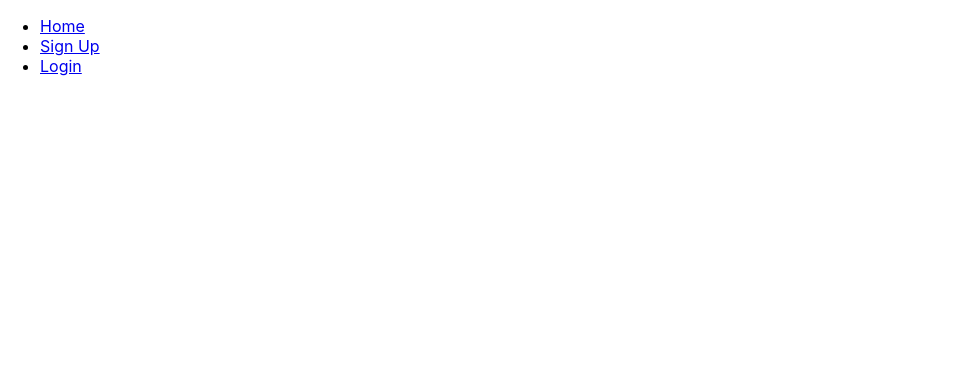
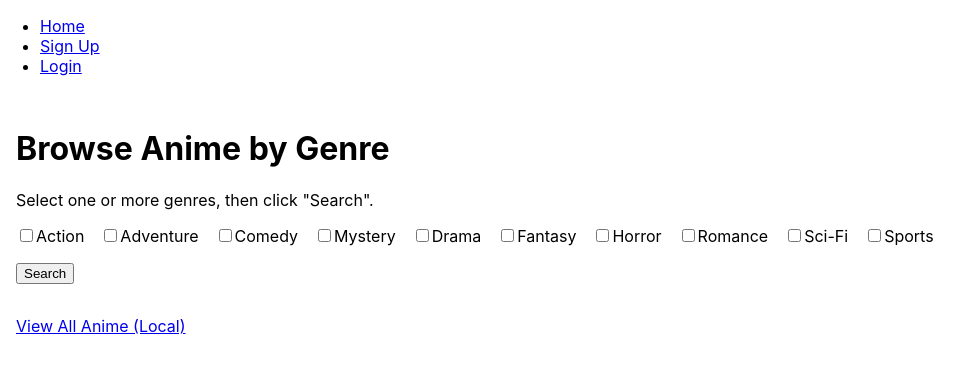
Before and after one commit to jaebel/Plat-Imee-Frontend, a React (Create React App) app: page /browse-genre in a window 1280 px wide. Before the commit this address had no page. Shown: the top 372 px of the page, without its empty margins (0-980 px from the left). Built offline with nearby package versions, Linux system fonts and the light colour scheme.

Commit message:
Add search by genre

```diff
--- a/src/App.js
+++ b/src/App.js
@@ -12,6 +12,7 @@ import AnimeDetails from './pages/AnimeDetails';
 import MyAnimeList from './pages/MyAnimeList';
 import SearchAnime from './pages/SearchAnime';
 import TopAnime from './pages/TopAnime';
+import BrowseByGenre from './pages/BrowseByGenre';
 
 function App() {
   return (
@@ -25,6 +26,7 @@ function App() {
           <Route path="/login" element={<Login />} />
           <Route path="/search" element={<SearchAnime />} />
           <Route path="/top" element={<TopAnime />} />
+          <Route path="/browse-genre" element={<BrowseByGenre />} />
 
           {/* Protected routes */}
           <Route
--- /dev/null
+++ b/src/pages/BrowseByGenre.js
@@ -0,0 +1,192 @@
+import React, { useState, useContext } from 'react';
+import axios from 'axios';
+import axiosInstance from '../api/axiosInstance';
+import { AuthContext } from '../context/AuthContext';
+import { useNavigate, Link } from 'react-router-dom';
+
+// Helper to map Jikan's "type" to your enum
+function mapJikanType(jikanType) {
+  if (!jikanType) return "TV";
+  const upper = jikanType.toUpperCase();
+  switch (upper) {
+    case "TV":
+    case "MOVIE":
+    case "OVA":
+    case "ONA":
+    case "SPECIAL":
+      return upper;
+    default:
+      return "TV";
+  }
+}
+
+// A simple mapping from Jikan's known genre IDs to their names
+// For example, 1 = Action, 2 = Adventure, etc.
+const JIKAN_GENRE_OPTIONS = [
+  { id: 1, name: "Action" },
+  { id: 2, name: "Adventure" },
+  { id: 4, name: "Comedy" },
+  { id: 7, name: "Mystery" },
+  { id: 8, name: "Drama" },
+  { id: 10, name: "Fantasy" },
+  { id: 14, name: "Horror" },
+  { id: 22, name: "Romance" },
+  { id: 24, name: "Sci-Fi" },
+  { id: 30, name: "Sports" },
+  // ... add more if you like
+];
+
+const BrowseByGenre = () => {
+  const navigate = useNavigate();
+  const { user } = useContext(AuthContext);
+
+  // State for selected genres, results, loading, error
+  const [selectedGenres, setSelectedGenres] = useState([]);
+  const [results, setResults] = useState([]);
+  const [loading, setLoading] = useState(false);
+  const [error, setError] = useState('');
+
+  // Toggle genre in or out of selectedGenres
+  const handleGenreChange = (genreId) => {
+    if (selectedGenres.includes(genreId)) {
+      setSelectedGenres(selectedGenres.filter(id => id !== genreId));
+    } else {
+      setSelectedGenres([...selectedGenres, genreId]);
+    }
+  };
+
+  // Build the query param and fetch from Jikan
+  const handleSearch = async () => {
+    if (selectedGenres.length === 0) {
+      alert('Please select at least one genre.');
+      return;
+    }
+    setLoading(true);
+    setError('');
+
+    try {
+      // Jikan's advanced search can accept multiple genres as a comma-separated list
+      // e.g., ?genres=1,2 for Action+Adventure
+      const genreString = selectedGenres.join(",");
+      const response = await axios.get(
+        `https://api.jikan.moe/v4/anime?genres=${genreString}`
+      );
+      setResults(response.data.data || []);
+    } catch (err) {
+      console.error('Error browsing by genre:', err);
+      setError('Failed to browse by genre.');
+    } finally {
+      setLoading(false);
+    }
+  };
+
+  const handleAddToMyList = async (malId) => {
+    if (!user || !user.userId) {
+      alert('Please log in first!');
+      return;
+    }
+    try {
+      await axiosInstance.post('/user-anime', {
+        userId: user.userId,
+        malId: malId
+      });
+      alert('Anime added to your list!');
+    } catch (err) {
+      console.error('Error adding anime:', err);
+      alert('Failed to add anime.');
+    }
+  };
+
+  const handleViewDetails = async (item) => {
+    const malId = item.mal_id;
+    try {
+      await axiosInstance.get(`/anime/${malId}`);
+    } catch (err) {
+      if (err.response && err.response.status === 404) {
+        try {
+          const jikanType = mapJikanType(item.type);
+          const minimalGenres = []; // or parse if you want local genre IDs
+          const payload = {
+            malId: malId,
+            name: item.title_english || item.title,
+            type: jikanType,
+            episodes: item.episodes || 1,
+            score: item.score || 0.0,
+            aired: item.aired?.string || "",
+            premiered: item.season || "",
+            genres: minimalGenres
+          };
+          await axiosInstance.post('/anime', payload);
+        } catch (createErr) {
+          console.error('Error creating anime record:', createErr);
+          alert('Failed to create local record for this anime.');
+          return;
+        }
+      } else {
+        console.error('Error checking local anime record:', err);
+        alert('Error checking local anime record.');
+        return;
+      }
+    }
+    navigate(`/anime/${malId}`);
+  };
+
+  return (
+    <div style={{ padding: '1em' }}>
+      <h1>Browse Anime by Genre</h1>
+      <p>Select one or more genres, then click "Search".</p>
+
+      <div style={{ marginBottom: '1em' }}>
+        {JIKAN_GENRE_OPTIONS.map(opt => (
+          <label key={opt.id} style={{ marginRight: '1em' }}>
+            <input
+              type="checkbox"
+              checked={selectedGenres.includes(opt.id)}
+              onChange={() => handleGenreChange(opt.id)}
+            />
+            {opt.name}
+          </label>
+        ))}
+      </div>
+
+      <button onClick={handleSearch} disabled={loading}>
+        {loading ? 'Searching...' : 'Search'}
+      </button>
+
+      {error && <div style={{ color: 'red', marginTop: '1em' }}>{error}</div>}
+
+      {results.length > 0 && !loading && (
+        <div style={{ marginTop: '2em' }}>
+          <h2>Results</h2>
+          <ul>
+            {results.map(item => (
+              <li
+                key={item.mal_id}
+                style={{ marginBottom: '1em', borderBottom: '1px solid #ccc', paddingBottom: '1em' }}
+              >
+                <h3>{item.title_english || item.title}</h3>
+                {item.images?.jpg?.image_url && (
+                  <img src={item.images.jpg.image_url} alt="Anime Poster" style={{ width: '150px' }} />
+                )}
+                {item.synopsis && (
+                  <p><strong>Synopsis:</strong> {item.synopsis}</p>
+                )}
+
+                <button onClick={() => handleAddToMyList(item.mal_id)}>Add to My List</button>
+                <button style={{ marginLeft: '0.5em' }} onClick={() => handleViewDetails(item)}>
+                  View Details
+                </button>
+              </li>
+            ))}
+          </ul>
+        </div>
+      )}
+
+      <div style={{ marginTop: '2em' }}>
+        <Link to="/anime">View All Anime (Local)</Link>
+      </div>
+    </div>
+  );
+};
+
+export default BrowseByGenre;
```
